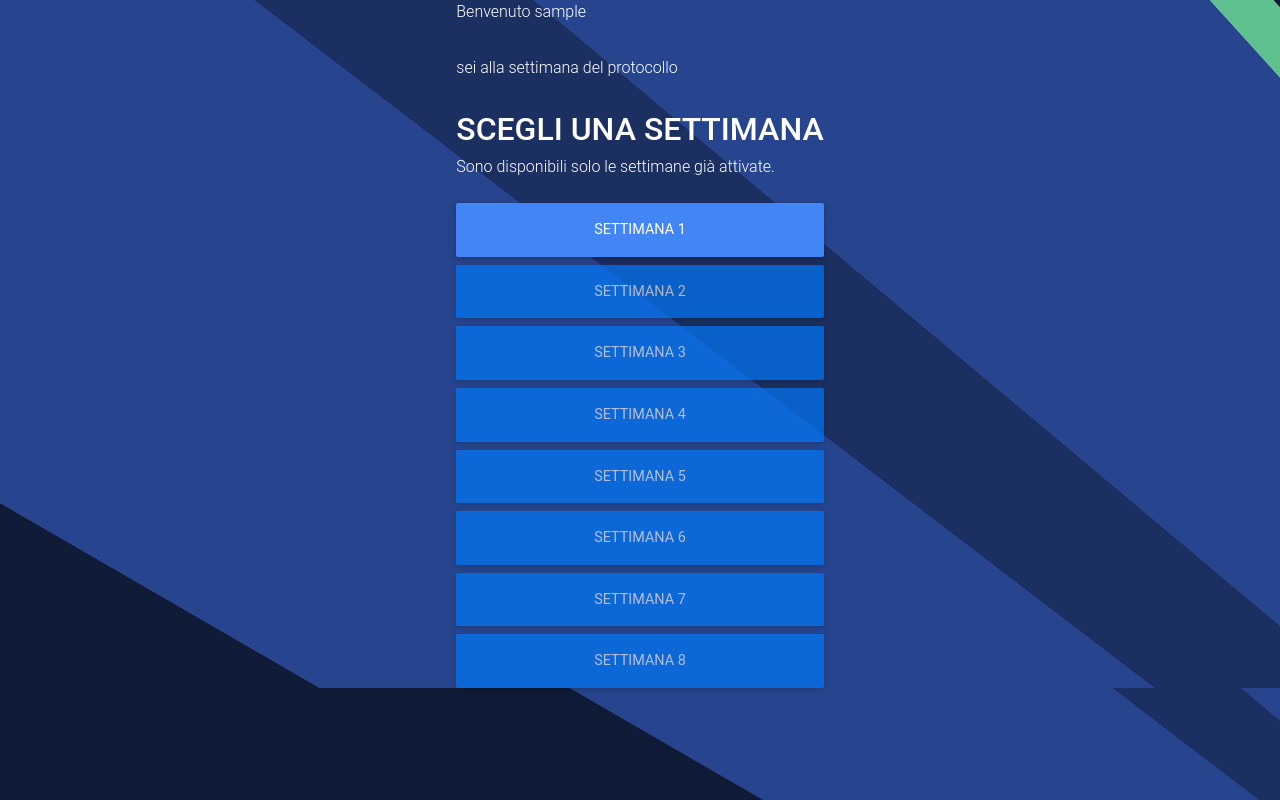
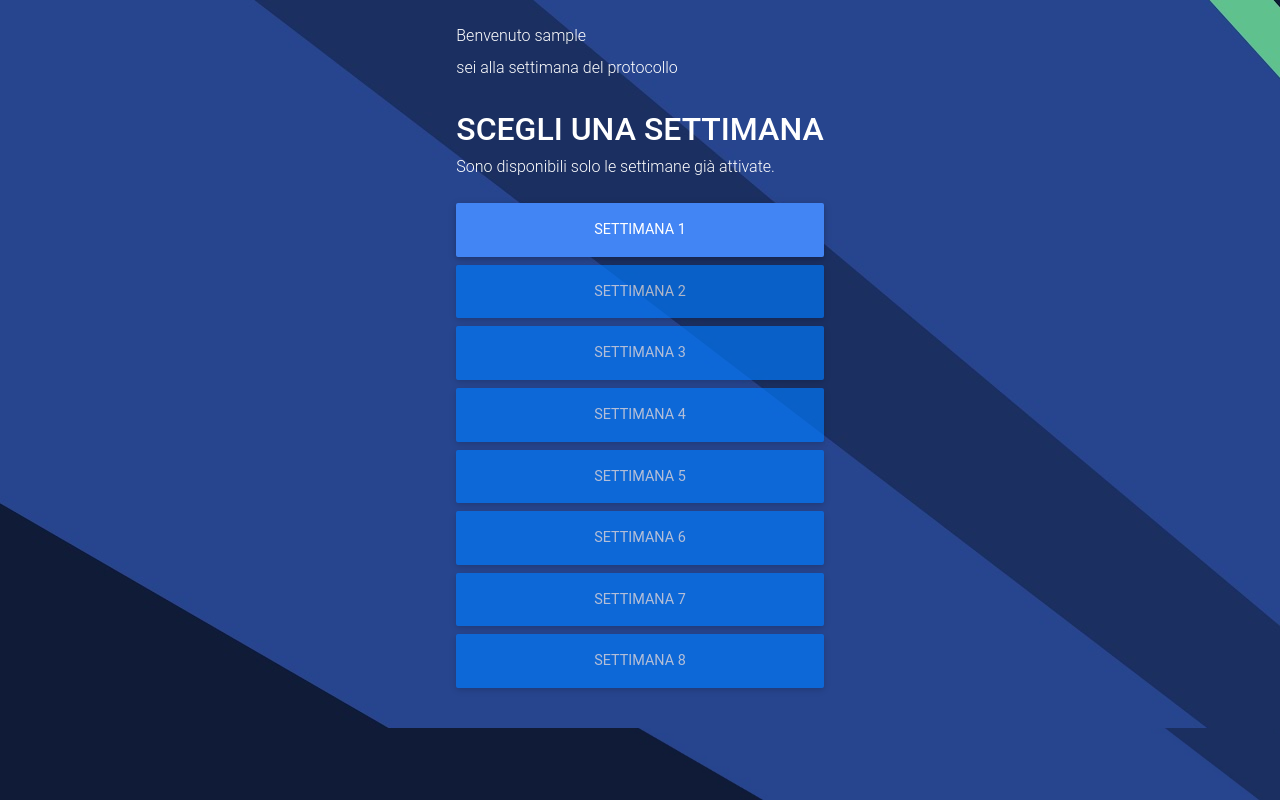
Before and after one commit to kalu82/MBSRapp, a plain HTML site: page www/weeks.html in a window 1280 px wide. Drawn offline with Linux system fonts and the light colour scheme; sample sign-in values are in the browser's storage; a web font is replaced by a local one.

Commit message:
new commit

```diff
--- a/www/weeks.html
+++ b/www/weeks.html
@@ -42,11 +42,14 @@
         <div class="row d-flex justify-content-center">
             <div class="col">
                 <!-- Heading -->
-                <div class="ftext-center white-text mb-2 animated fadeInDown">Benvenuto <span id="print_userName"></span></div><br>
+                <br>
+                <div class="ftext-center white-text mb-2 animated fadeInDown">Benvenuto <span id="print_userName"></span></div>
                 <div class="ftext-center white-text mb-2 animated fadeInDown">sei alla settimana <span id="print_week"></span>
-                    del protocollo</div><br>
+                    del protocollo</div>
+                <br>
                 <h2 class="display-5 font-bold text-center white-text mb-2 animated fadeInRight">SCEGLI UNA SETTIMANA</h2>
-                <div class="ftext-center white-text animated fadeInRight">Sono disponibili solo le settimane già attivate.</div><br>
+                <div class="ftext-center white-text animated fadeInRight">Sono disponibili solo le settimane già
+                    attivate.</div><br>
 
                 <div class="animated fadeInLeft">
                     <button class="btn btn-primary btn-lg btn-block" id="w1" name="w1" onclick="location.href='weeks_1.html'">Settimana
@@ -72,10 +75,10 @@
                     <button class="btn btn-primary btn-lg btn-block" id="w8" name="w8" onclick="location.href='weeks_8.html'"
                         disabled>Settimana
                         8</button>
+                    <br><p></p>
                 </div>
                 <!--/.Panel-->
             </div>
-            <p></p>
         </div>
     </div>
 
@@ -89,7 +92,7 @@
             for (var w = 2; w <= 8; w++) {
                 var weekStart = new Date(window.localStorage.getItem('mbsr_week_' + w));
                 if ((now - new Date(window.localStorage.getItem("mbsr_week_" + w).replace(/-/g, '/'))) / (1000 * 3600 * 24) > 0) {
-                    $('#w'+w).prop('disabled', false);
+                    $('#w' + w).prop('disabled', false);
                     document.getElementById('print_week').innerHTML = w;
                 }
             }
```
